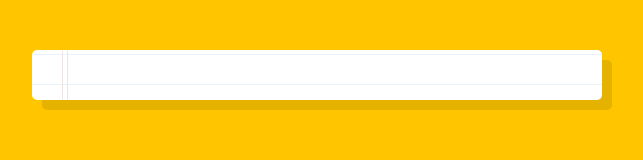
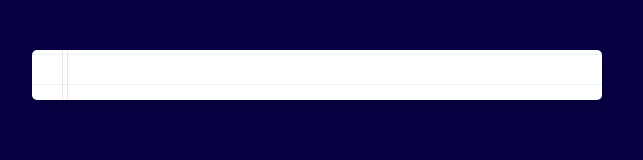
Before and after one commit to shijumylapra/javascript_fun, a plain HTML site: page __Speech Detection/index.html in a window 1280 px wide. Shown: the whole page, without its empty margins (323-966 px from the left). Drawn offline with Linux system fonts and the light colour scheme.

Commit message:
chnages_made

```diff
--- a/Speech Detection/index.html
+++ b/__Speech Detection/index.html
@@ -48,7 +48,7 @@
     }
 
     body {
-      background: #ffc600;
+      background: #070144;
       font-family: 'helvetica neue';
       font-weight: 200;
       font-size: 20px;
```
